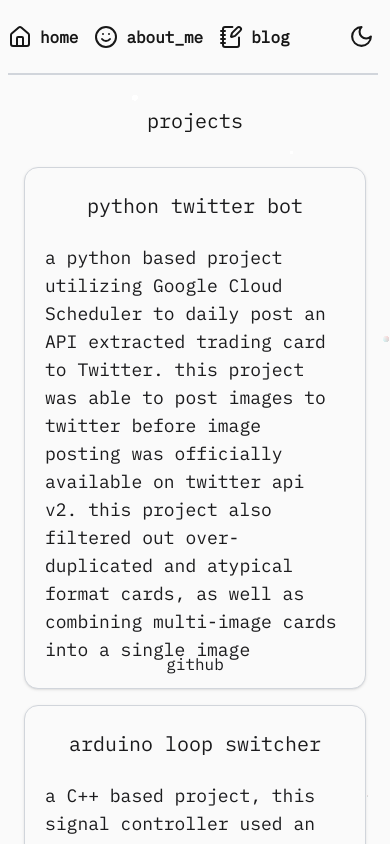
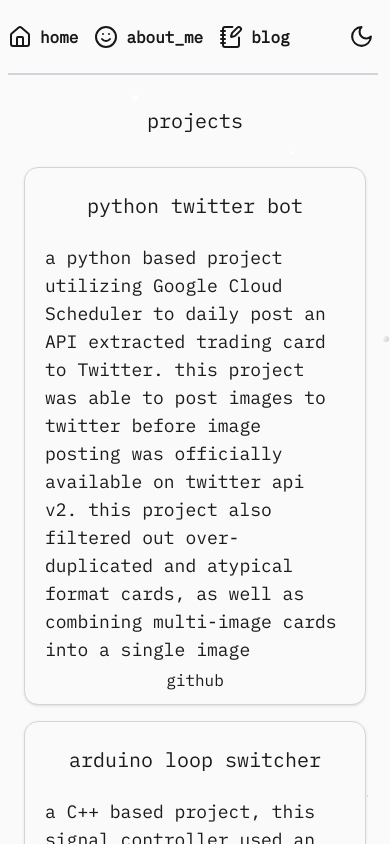
Before and after one commit to osvald-code/osvald-code.github.io, a Next.js app: page /projects in a window 390 px wide. Shown: the top 844 px of the page. Built offline with nearby package versions, Linux system fonts and the light colour scheme.

Commit message:
Update page.tsx

```diff
--- a/src/app/projects/page.tsx
+++ b/src/app/projects/page.tsx
@@ -58,8 +58,8 @@ export default function AboutMe() {
               (
                 <Card key={projects.title} className="relative min-w-[100%] h-auto sm:h-100 border items-center dark:bg-slate-800/10 text-center">
                         <h1 className="static top-0 text-xl sm:text-2xl lg:text-3xl">{projects.title}</h1>
-                        <p className="text-lg px-5 text-start">{projects.description}</p>
-                        <Link href={projects.url} className="absolute bottom-0 py-3 mt-8 sm:mt-auto hover:underline flex items-center whitespace-nowrap">
+                        <p className="text-lg px-5 mb-4 text-start">{projects.description}</p>
+                        <Link href={projects.url} className="absolute bottom-0 py-3 hover:underline flex items-center whitespace-nowrap">
                               github
                         </Link>
                 </Card>
```
